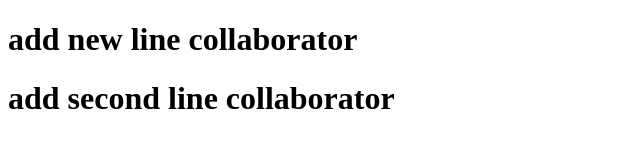
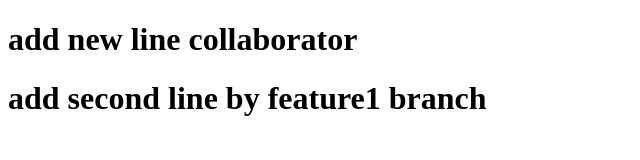
Before and after one commit to shiva5775/project2, a plain HTML site: page index.html in a window 1280 px wide. Shown: the whole page, without its empty margins (0-640 px from the left). Drawn offline with Linux system fonts and the light colour scheme.

Commit message:
add second line index file by feATuere1

```diff
--- a/index.html
+++ b/index.html
@@ -7,7 +7,7 @@
 </head>
 <body>
    <h1>add new line collaborator</h1>
-       <h1>add second line collaborator</h1>
+       <h1>add second line by feature1 branch</h1>
 
 </body>
 </html>
```
